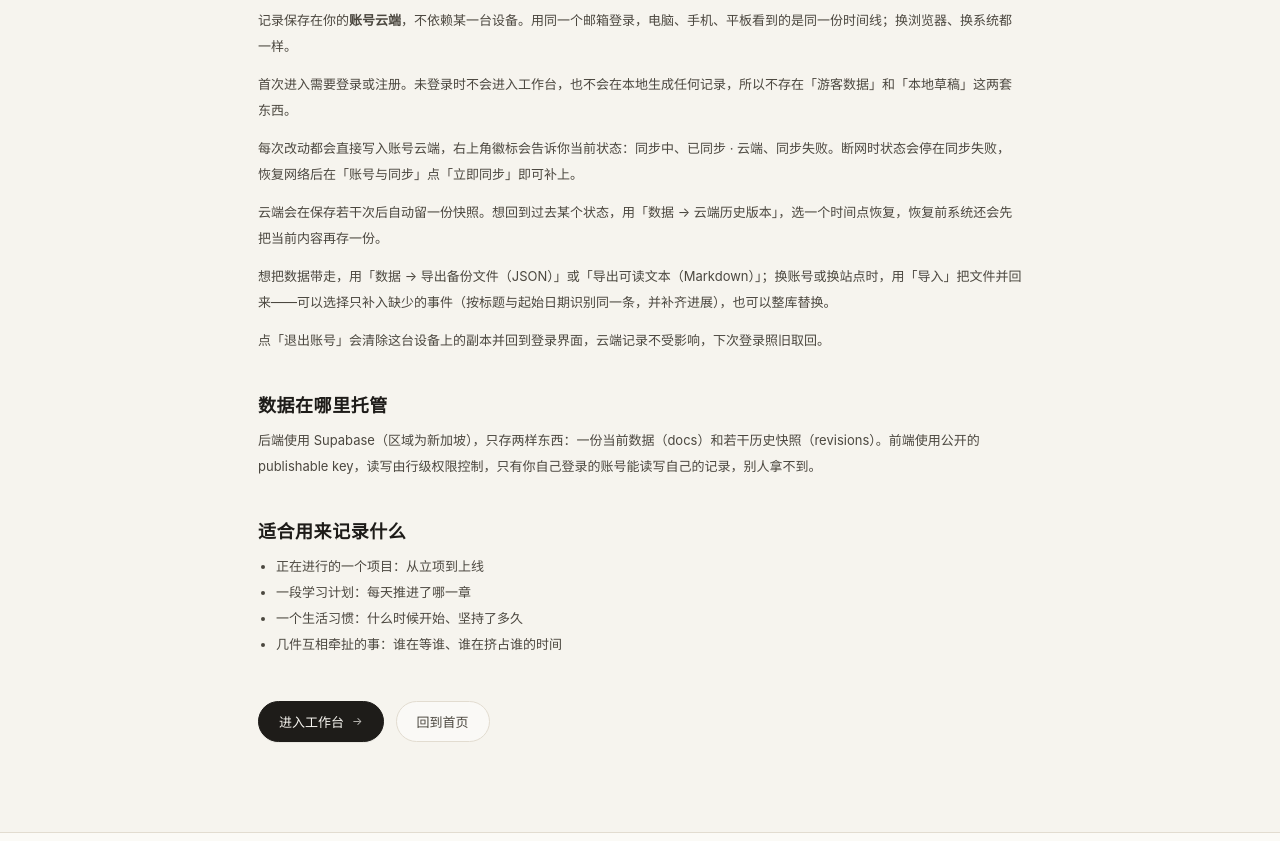
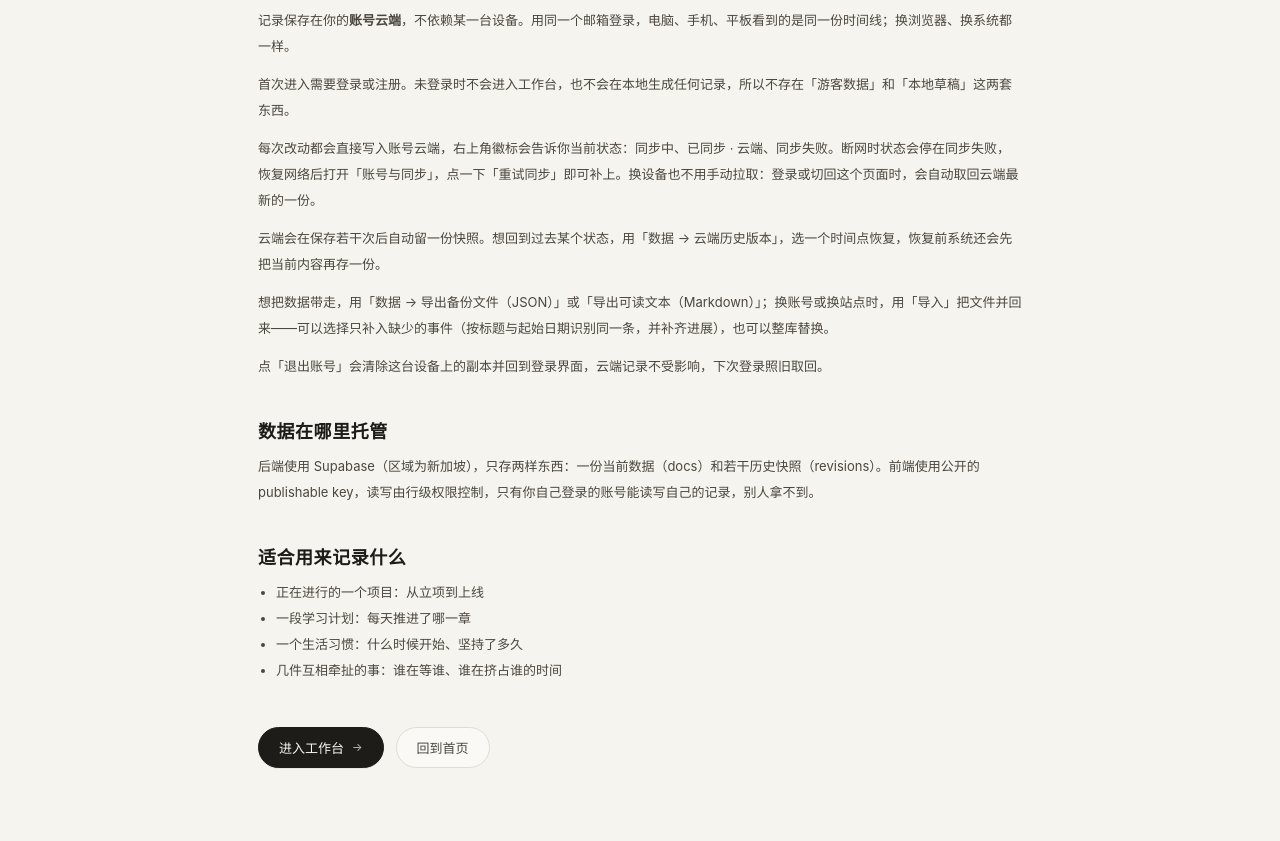
Before and after one commit to l1048255697-cmd/shiji-timeline, a plain HTML site: page about.html in a window 1280 px wide. Shown: the part 921-1762 px from the top of the page. Drawn offline with Linux system fonts and the light colour scheme.

Commit message:
文案：重试同步与自动拉取

```diff
--- a/about.html
+++ b/about.html
@@ -65,7 +65,7 @@
   <h2>数据存在哪里</h2>
   <p>记录保存在你的<strong>账号云端</strong>，不依赖某一台设备。用同一个邮箱登录，电脑、手机、平板看到的是同一份时间线；换浏览器、换系统都一样。</p>
   <p>首次进入需要登录或注册。未登录时不会进入工作台，也不会在本地生成任何记录，所以不存在「游客数据」和「本地草稿」这两套东西。</p>
-  <p>每次改动都会直接写入账号云端，右上角徽标会告诉你当前状态：同步中、已同步 · 云端、同步失败。断网时状态会停在同步失败，恢复网络后在「账号与同步」点「立即同步」即可补上。</p>
+  <p>每次改动都会直接写入账号云端，右上角徽标会告诉你当前状态：同步中、已同步 · 云端、同步失败。断网时状态会停在同步失败，恢复网络后打开「账号与同步」，点一下「重试同步」即可补上。换设备也不用手动拉取：登录或切回这个页面时，会自动取回云端最新的一份。</p>
   <p>云端会在保存若干次后自动留一份快照。想回到过去某个状态，用「数据 → 云端历史版本」，选一个时间点恢复，恢复前系统还会先把当前内容再存一份。</p>
   <p>想把数据带走，用「数据 → 导出备份文件（JSON）」或「导出可读文本（Markdown）」；换账号或换站点时，用「导入」把文件并回来——可以选择只补入缺少的事件（按标题与起始日期识别同一条，并补齐进展），也可以整库替换。</p>
   <p>点「退出账号」会清除这台设备上的副本并回到登录界面，云端记录不受影响，下次登录照旧取回。</p>
```
